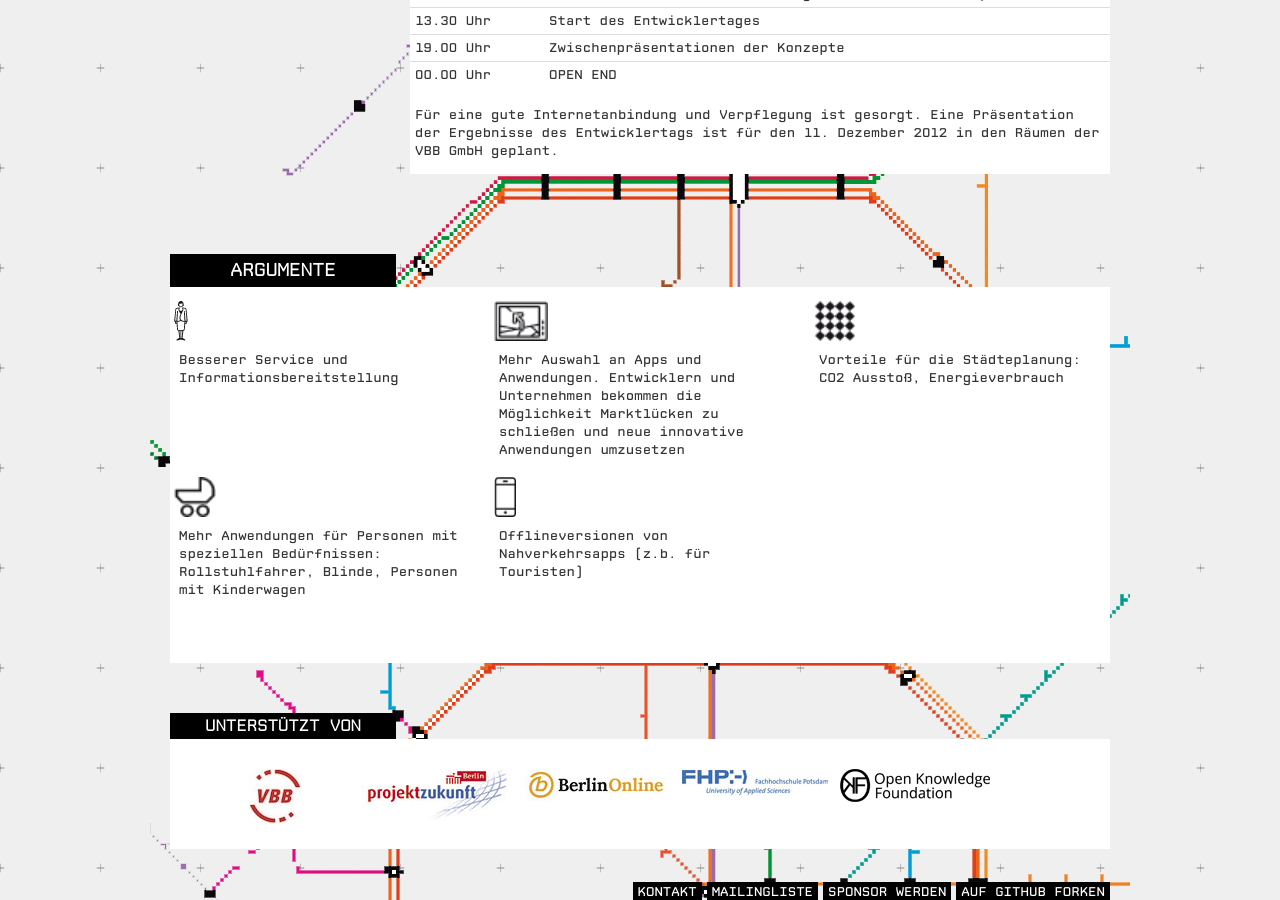
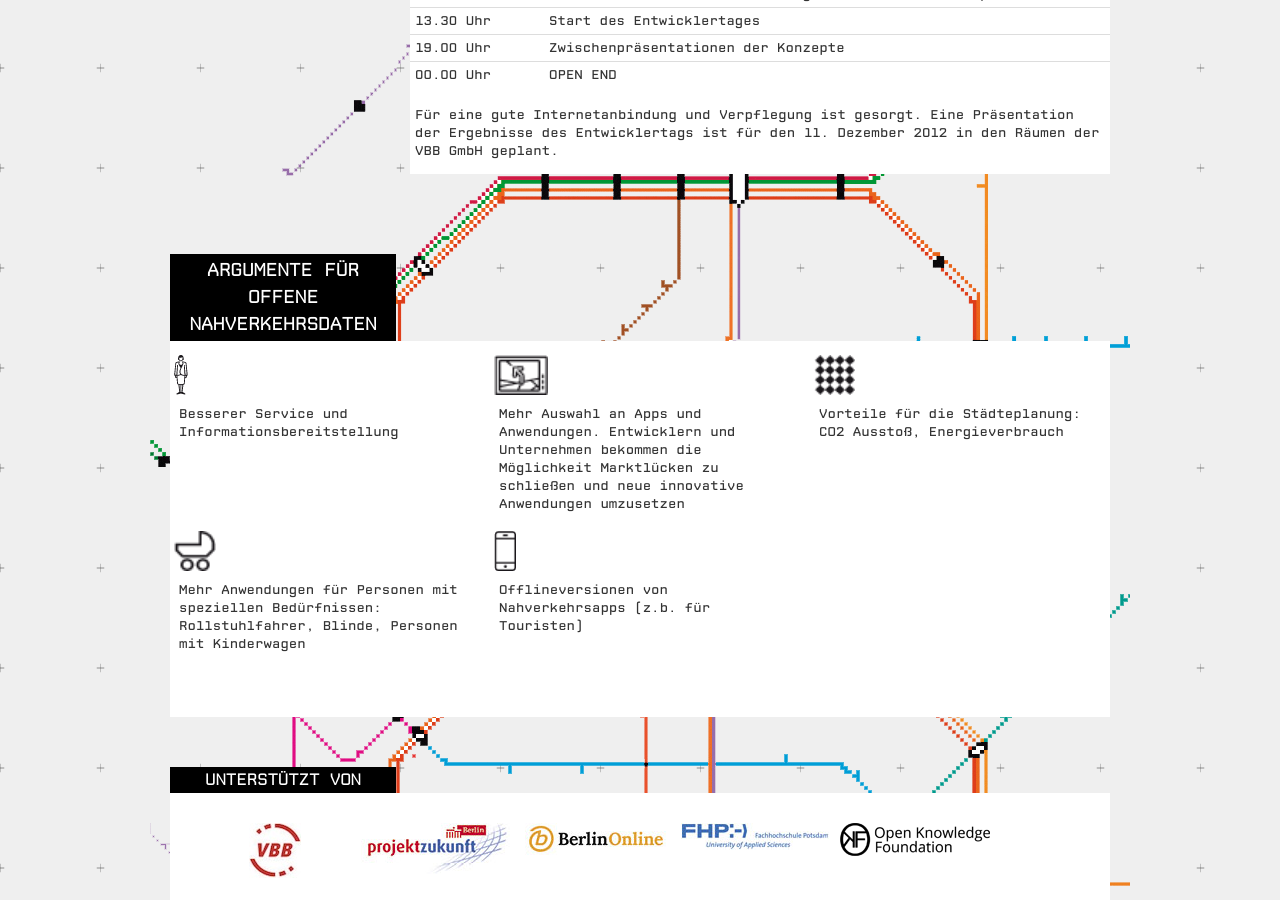
Before and after one commit to okfde/berlin.appsandthecity, a Jekyll site: the page built from index.html, in a window 1280 px wide and 900 px high, scrolled down 1832 px. Built offline with Jekyll 4.4.1, drawn with Linux system fonts in a browser that asks for light colours; nearby versions of some CDN libraries; Markdown is read by kramdown in place of the engine named in the settings.

Commit message:
argumente

```diff
--- a/index.html
+++ b/index.html
@@ -127,7 +127,7 @@ von innovativen Anwendungen angeht. Einige wollen wir hier vorstellen:</p>
 
 <section>
   <div class="row">
-    <h3 class="span3" id="argumente">Argumente</h3>
+    <h3 class="span3" id="argumente">Argumente für offene Nahverkehrsdaten</h3>
   </div>
   <div class="row border-row">
     <div class="span12">
```
